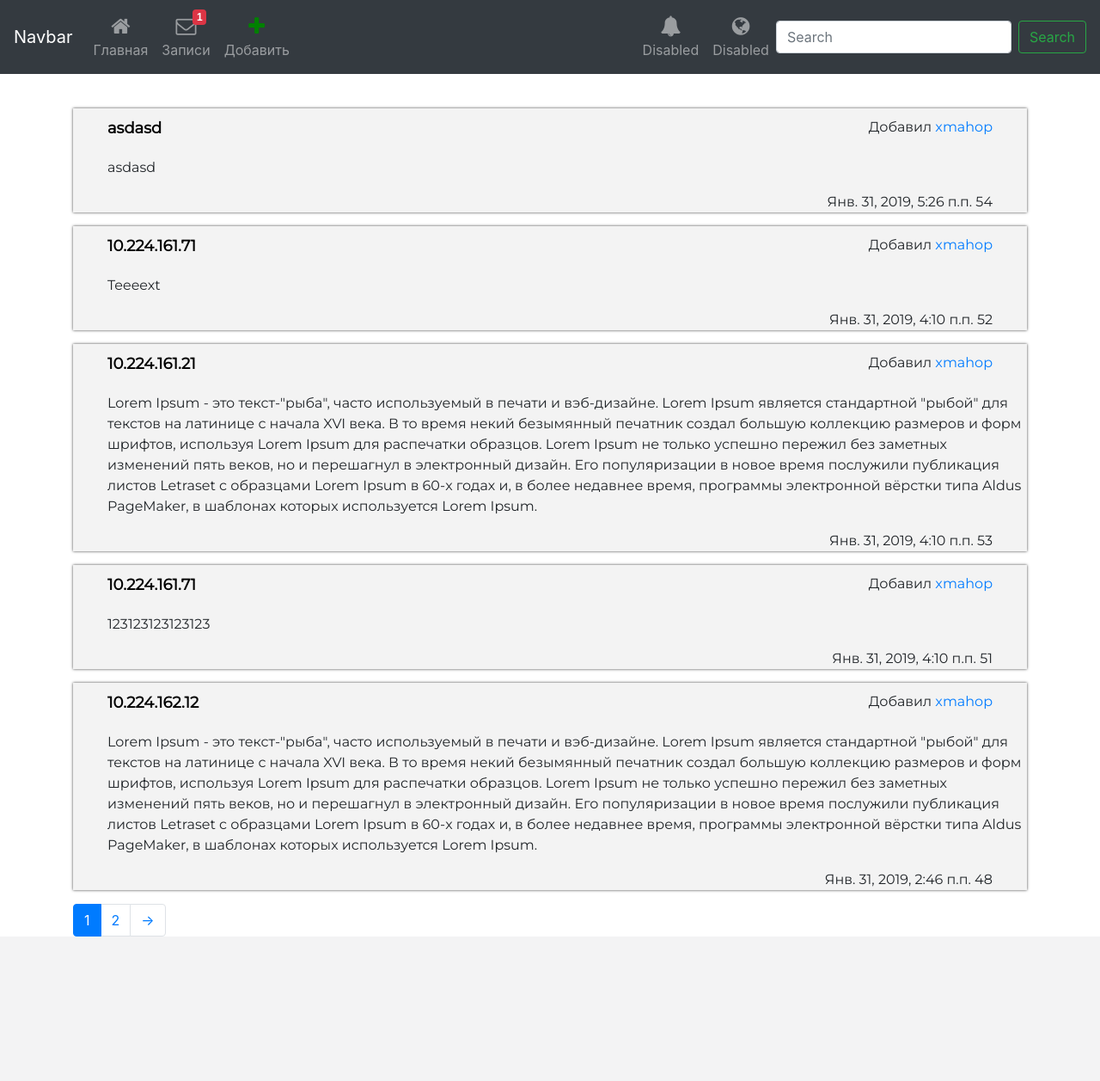
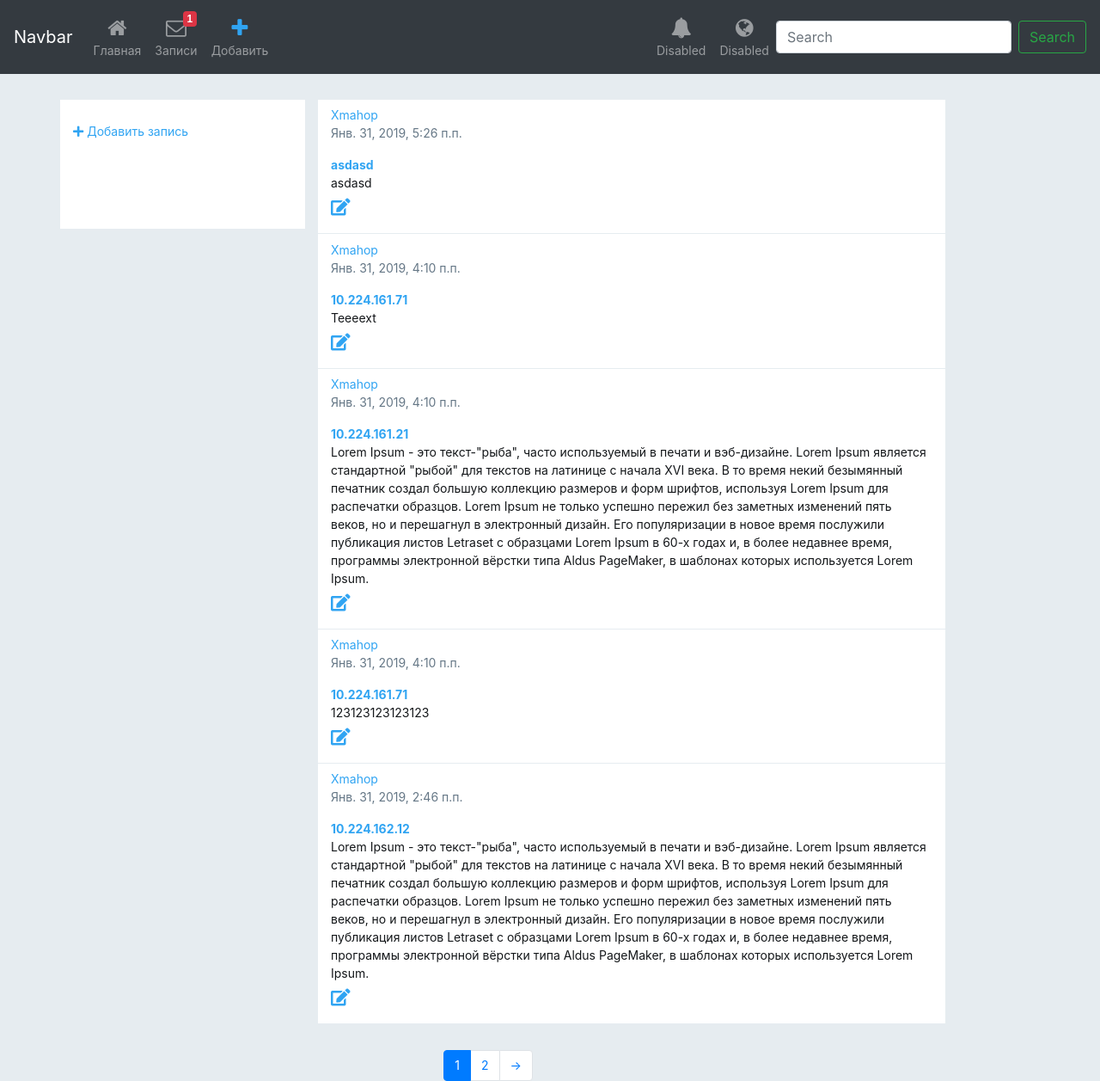
Before and after one commit to Xmahop/loglist, a Django app: page /posts/ in a window 1280 px wide. Shown: the whole page at 86% size. Before the commit the page ends 1089 px from the top, so only its background shows below. Run offline with Django 3.2, Linux system fonts and the light colour scheme; data comes from the database, SQL or seed files in the repository; both versions use the stored data as it was after the commit; some libraries are stand-ins or nearby versions.

Commit message:
new styles

```diff
--- a/loglist/loglists/forms.py
+++ b/loglist/loglists/forms.py
@@ -5,7 +5,7 @@ from crispy_forms.layout import Layout, Fieldset, ButtonHolder, Submit
 from django.urls import reverse
 
 class PostForm(forms.ModelForm):
-    switch_ip = forms.CharField(label='IP адрес',widget=forms.TextInput(attrs={'placeholder':'IP адрес',}))
+    switch_ip = forms.CharField(label='IP адрес',widget=forms.TextInput(attrs={'placeholder':'IP адрес'}))
     text = forms.CharField(label='описание',widget=forms.TextInput(attrs={'placeholder':'Описание'}))
     class Meta:
         model = Post
--- a/loglist/loglists/templates/loglists/base.html
+++ b/loglist/loglists/templates/loglists/base.html
@@ -1,6 +1,6 @@
+<link href="https://stackpath.bootstrapcdn.com/bootstrap/4.2.1/css/bootstrap.min.css" rel="stylesheet" integrity="sha384-GJzZqFGwb1QTTN6wy59ffF1BuGJpLSa9DkKMp0DgiMDm4iYMj70gZWKYbI706tWS" crossorigin="anonymous">
+<link rel="stylesheet" href="https://use.fontawesome.com/releases/v5.7.0/css/all.css" integrity="sha384-lZN37f5QGtY3VHgisS14W3ExzMWZxybE1SJSEsQp9S+oqd12jhcu+A56Ebc1zFSJ" crossorigin="anonymous">
 
-<link rel="stylesheet" href="https://stackpath.bootstrapcdn.com/bootstrap/4.1.3/css/bootstrap.min.css" integrity="sha384-MCw98/SFnGE8fJT3GXwEOngsV7Zt27NXFoaoApmYm81iuXoPkFOJwJ8ERdknLPMO" crossorigin="anonymous">
-<script src="https://stackpath.bootstrapcdn.com/bootstrap/4.1.3/js/bootstrap.min.js" integrity="sha384-ChfqqxuZUCnJSK3+MXmPNIyE6ZbWh2IMqE241rYiqJxyMiZ6OW/JmZQ5stwEULTy" crossorigin="anonymous"></script>
 <!------ Include the above in your HEAD tag ---------->
 
 <nav class="navbar navbar-icon-top navbar-expand-lg navbar-dark bg-dark">
@@ -61,13 +61,16 @@
 </nav>
 
 </div>
-<title>Тест</title>
-<div class="content">
+
   {% block content %}{% endblock content %}
-</div>
+
 
 <style media="screen">
   @import url("//maxcdn.bootstrapcdn.com/font-awesome/4.7.0/css/font-awesome.min.css");
+
+  body {
+      background-color: #e6ecf0;
+}
   .fa-plus {
     color: green;
   }
--- a/loglist/loglists/templates/loglists/topics.html
+++ b/loglist/loglists/templates/loglists/topics.html
@@ -1,19 +1,36 @@
 {% extends "loglists/base.html" %}
+
 {% block content %}
+
 <div class="container">
-{%for post in all_post %}
 
-  <div class="well">
-    <div class="user">
-        Добавил <a href="#">xmahop</a>
+
+    <div class="row">
+        <div class="col-md-3 left-frame">
+            <ul>
+              <li><a href="#"><i class="fas fa-plus plus"></i> Добавить запись</a></li>
+             </ul>
+        </div>
+
+        <div class="col-lg-8">
+{% for post in all_post %}
+      <div class="post">
+        <div class="post-container">
+            <div class="post-header col-md-4"><a href="+">Xmahop</a> <p>{{post.date_now}}</p></div>
+            <div class="post-title col-md-8"><a href="#">{{post.switch_ip}}</a></div>
+            <div class="post-text col-md-12">{{post.text}}</div>
+            <div class="post-edit col-md-3"><a href="{% url 'loglists:edit_post' post.id %}"><i class="fas fa-edit"></i></a></div>
+            <div class="post-line col-md-8"></div>
+        </div>
+      </div>
+
+{% endfor %}
+        </div>
     </div>
-  <a class="switch_ip"href="{% url 'loglists:edit_post' post.id %}">{{post.switch_ip}}</a>
-  <p class="text"> {{post.text}}</p>
-  <p class="time"> {{post.date_now}} {{post.id}}</p>
-  </div>
-{% empty %}
-  <li>No topics have been added yet.</li>
-{% endfor %}
+    </div> <!-- /container -->
+
+<div class="container">
+    <div class="col-md-3 pag">
 <nav aria-label="...">
   <ul class="pagination">
 
@@ -40,44 +57,94 @@
           <a class="page-link" href="?page={{ all_post.next_page_number }}" tabindex="">→</a>
         </li>
     {% endif %}
-
+</div>
+</div>
 </div>
 <style>
+  body {
+    color: #14171a;
+    font-size: 14px;
+  }
+  body a {
+    color: #30a4f2;
+  }
+  body a:hover {
+    text-decoration: none;
+  }
 
-   @import url('https://fonts.googleapis.com/css?family=Montserrat');
-  .well {
-    background-color: #f3f3f3;
-    -webkit-box-shadow: 0px 0px 13px 0px rgba(0,0,0,0.75);
--moz-box-shadow: 0px 0px 13px 0px rgba(0,0,0,0.75);
-box-shadow: 0px 0px 3px 0px rgba(0,0,0,0.75);
- font-family: 'Montserrat', sans-serif;
- text-align: left;
- padding-left: 40px;
- padding-top: 10px;
+  li {
+  list-style-type: none;
+  }
+  .post:hover {
+    background-color: #f5f8fa;
+  }
+  .post {
+    background-color: #fff;
+    margin: 0 auto;
+
+  }
+  .post-container {
+    padding-top: 1%;
+  }
+  .post-name {
+    color: #14171a;
+    font-size: 15px;
+    font-weight: bold;
+  }
+  .post-title {
+    padding-right: 40px;
+    font-weight: bold;
+    font-size: 14px;
   }
   .container {
-    padding-top: 40px;
+    padding-top: 30px;
   }
-  .user {
-    float: right;
-    padding-right: 40px;
+
+  .post-header a {
+    font-size: 14px;
   }
-  .text {
-    padding-top: 20px;
-    font-size: 16px;
+  .post-header p {
+    color: #657786;
+    font-size: 14px;
   }
-  .switch_ip {
-    color: black;
-    font-weight: 600;
-    font-size: 18px;
+  .post-line {
+  margin-top:20px;
+  border-top:1px solid #e6ecf0;
+  min-width: 130%;
+  margin-left: -40px;
+
   }
-  .time {
-    text-align: right;
-    padding-right: 40px;
+  .post-edit {
+    margin-top: 8px;
+    font-size: 20px;
   }
   .pagination {
     width/max-width: 800px;
     margin: 0 auto;
   }
+
+  .left-frame {
+  background-color: #fff;
+  height: 150px;
+postition: relative;
+z-index: 999999;
+}
+
+
+.left-frame ul {
+margin-left: -40px;
+padding-top: 10%;
+}
+.pag {
+margin: 0 auto;
+z-index: 999999;
+}
+
+.fa-plus {
+color: #30a4f2 !important;
+}
+.left-side {
+margin-top:
+}
 </style>
 {%endblock content%}
```
Also changed, not shown: loglist/loglists/templates/loglists/new_post.html (+2 -9 lines), loglist/db.sqlite3.
